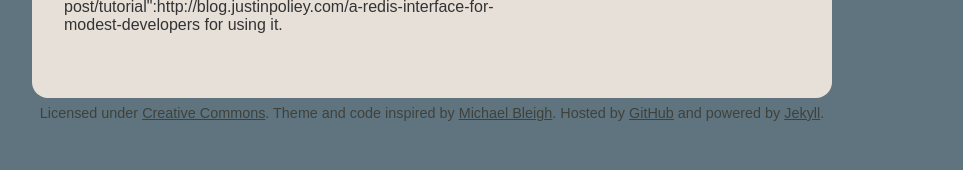
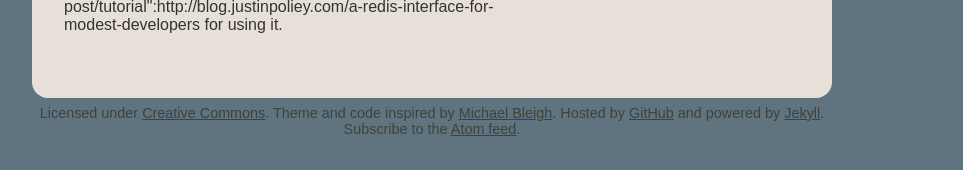
Before and after one commit to rebase-xx/rebase.github.com, a Jekyll site: the page built from index.html, in a window 1280 px wide. Shown: the part 1724-1894 px from the top of the page, without its empty margins (208-1171 px from the left). Built offline with Jekyll 4.4.1, drawn with Linux system fonts in a browser that asks for light colours.

Commit message:
Added a link to the atom feed in the footer.

```diff
--- a/_layouts/master.html
+++ b/_layouts/master.html
@@ -20,7 +20,7 @@
       </div>
     </div>
     <div id='footer'>
-      Licensed under <a href="http://creativecommons.org/licenses/by-sa/3.0/us/">Creative Commons</a>. Theme and code inspired by <a href="http://github.com/mbleigh">Michael Bleigh</a>. Hosted by <a href='http://github.com/rebase/rebase.github.com/' target='_blank'>GitHub</a> and powered by <a href='http://github.com/mojombo/jekyll'>Jekyll</a>.
+      Licensed under <a href="http://creativecommons.org/licenses/by-sa/3.0/us/">Creative Commons</a>. Theme and code inspired by <a href="http://github.com/mbleigh">Michael Bleigh</a>. Hosted by <a href='http://github.com/rebase/rebase.github.com/' target='_blank'>GitHub</a> and powered by <a href='http://github.com/mojombo/jekyll'>Jekyll</a>. Subscribe to the <a href="/atom.xml">Atom feed</a>.
     </div>
   <script type="text/javascript">
   var gaJsHost = (("https:" == document.location.protocol) ? "https://ssl." : "http://www.");
--- a/stylesheets/master.css
+++ b/stylesheets/master.css
@@ -207,11 +207,12 @@
 }
 
 #footer {
-  margin-bottom: 2em;
+  margin: 0 auto 2em;
   color: #3E423A;
   font-size: 0.9em;
-  padding: 0.5em;
+  padding: 0.5em 0;
   text-align: center;
+  width: 56em;
 }
 
 .home_box {
```
